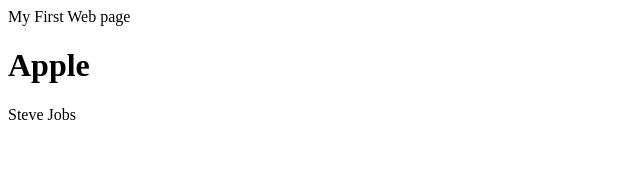
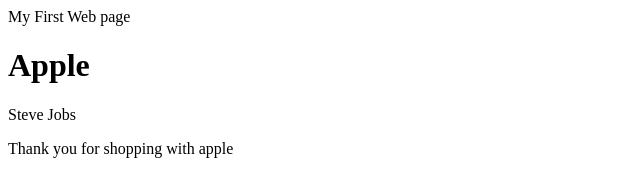
Before and after one commit to ajaykumar6666/git_test, a plain HTML site: page elements.html in a window 1280 px wide. Shown: the whole page, without its empty margins (0-640 px from the left). Drawn offline with Linux system fonts and the light colour scheme.

Commit message:
added paragraph

```diff
--- a/elements.html
+++ b/elements.html
@@ -5,6 +5,6 @@
     <body>
         <h1>Apple</h1>
         <p>Steve Jobs</p>
-
+        <p>Thank you for shopping with apple</p>
     </body>
 </html>
```
